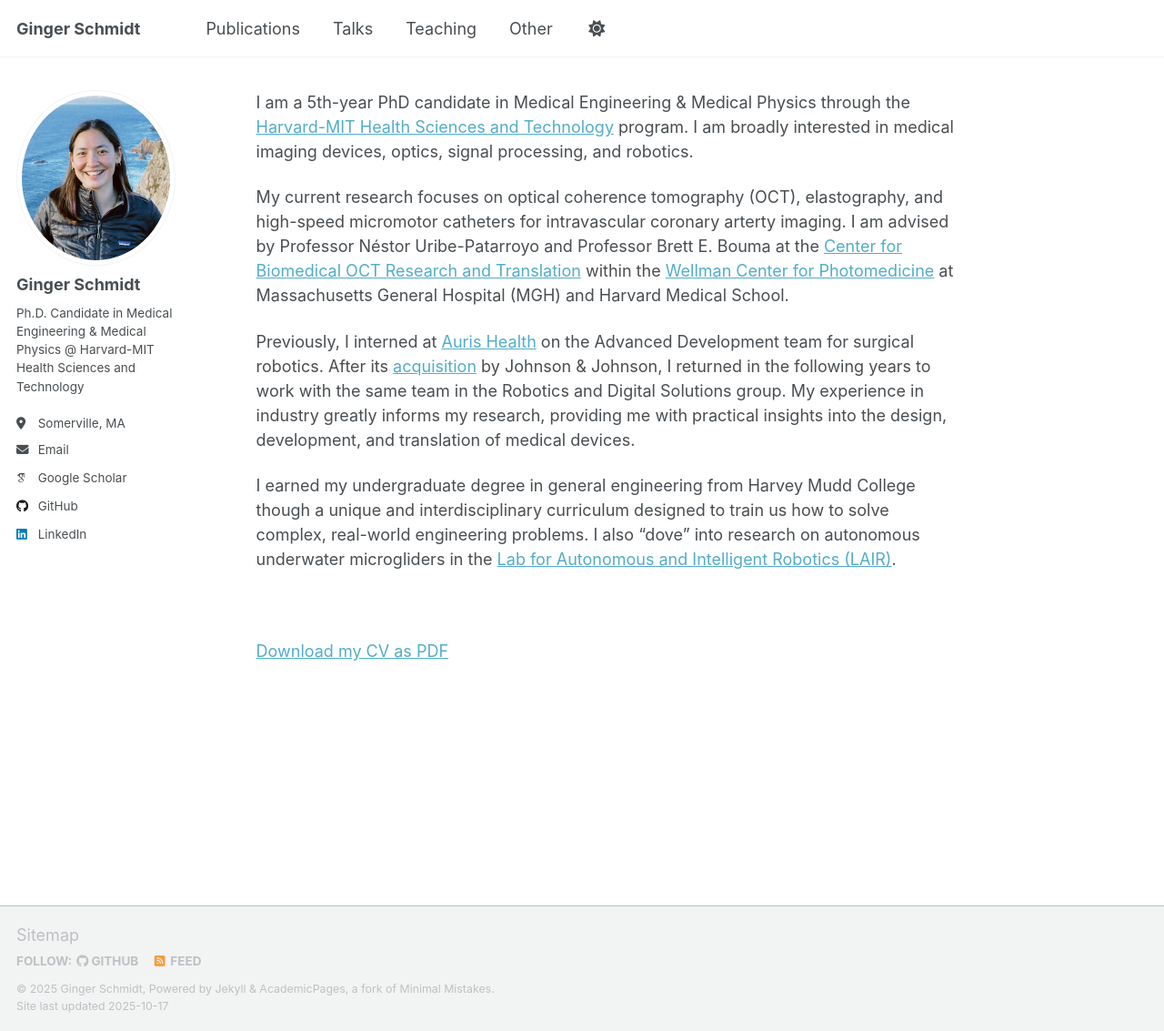
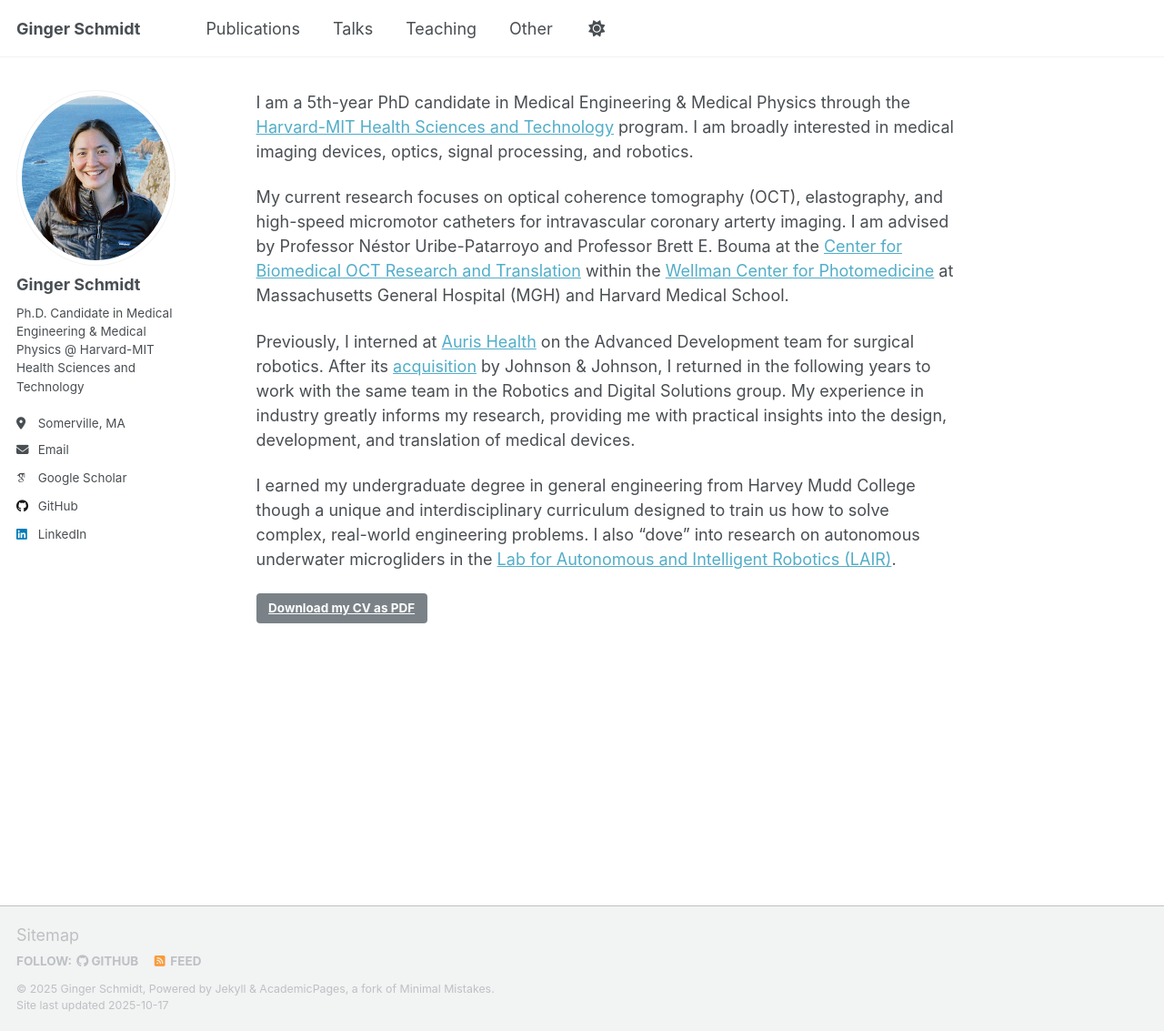
Before and after one commit to gingerschmidt/gingerschmidt.github.io, a Jekyll site: the page built from _pages/about.md, in a window 1280 px wide and 1133 px high. Shown: the whole window at 91% size. Built offline with Jekyll 4.4.1, drawn with Linux system fonts in a browser that asks for light colours; some web fonts are replaced; a script that is not in the unit is left out.

Commit message:
Update about.md

```diff
--- a/_pages/about.md
+++ b/_pages/about.md
@@ -14,6 +14,7 @@ Previously, I interned at [Auris Health](https://www.linkedin.com/company/aurish
 
 I earned my undergraduate degree in general engineering from Harvey Mudd College though a unique and interdisciplinary curriculum designed to train us how to solve complex, real-world engineering problems. I also "dove" into research on autonomous underwater microgliders in the [Lab for Autonomous and Intelligent Robotics (LAIR)](https://www.lair.hmc.edu/).
 
-<br>
 
-[Download my CV as PDF](/files/Ginger_CV.pdf)
+<div class="cv-download-links">
+  <a href="{{ base_path }}/files/Ginger_CV.pdf" class="btn btn--primary">Download my CV as PDF</a>
+</div>
```
